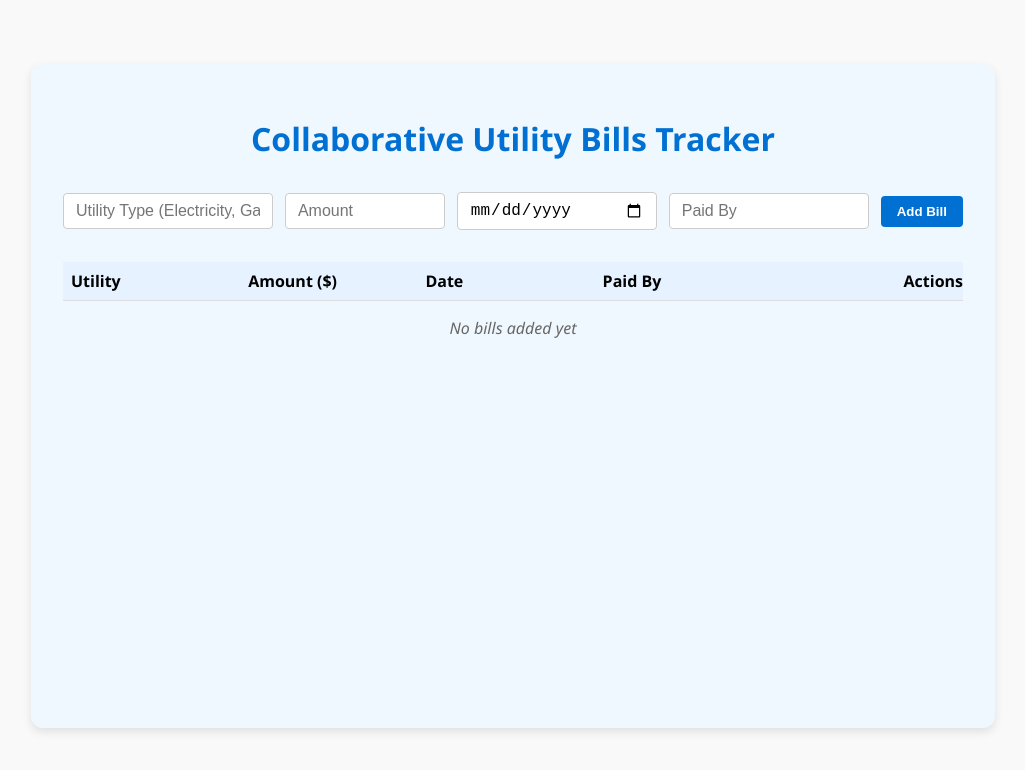
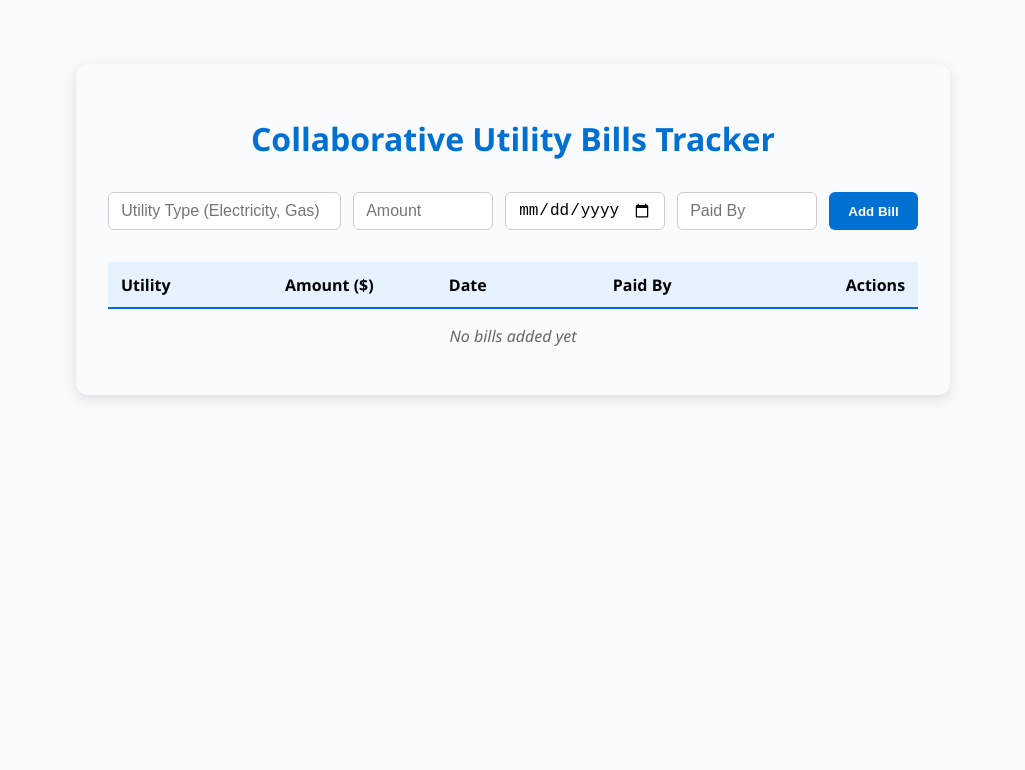
Before and after one commit to rohitvhanji/collab-itinerary-app, a React (Vite) app in the folder client/: page / in a window 1280 px wide. Shown: the top 770 px of the page, without its empty margins (127-1152 px from the left). Built offline with nearby package versions, Linux system fonts and the light colour scheme.

Commit message:
Update App.css

```diff
--- a/client/src/App.css
+++ b/client/src/App.css
@@ -1,198 +1,136 @@
-/* Overall Container */
+/* Container */
 .app-container {
   max-width: 900px;
-  width: 100%;
   margin: 2rem auto;
   padding: 2rem;
-  background-color: #f0f8ff; /* Salesforce light blue */
+  background-color: #f9fbff;
   border-radius: 12px;
-  box-shadow: 0 4px 10px rgb(0 0 0 / 0.1);
-  min-height: 600px;
-  font-family: 'Segoe UI', Tahoma, Geneva, Verdana, sans-serif;
+  box-shadow: 0 4px 12px rgba(0, 0, 0, 0.1);
+  font-family: "Segoe UI", Tahoma, Geneva, Verdana, sans-serif;
 }
 
-/* App Title */
+/* Title */
 .app-title {
   text-align: center;
   color: #0070d2;
-  margin-bottom: 2rem;
   font-weight: 700;
   font-size: 2rem;
+  margin-bottom: 2rem;
 }
 
-/* Input Row Styling */
+/* Input Row */
 .input-row {
   display: flex;
+  flex-wrap: wrap;
   gap: 0.75rem;
   margin-bottom: 2rem;
-  align-items: center;
-  flex-wrap: wrap;
   justify-content: center;
 }
 
 .input-row input {
   padding: 0.5rem 0.75rem;
   border: 1px solid #ccc;
-  border-radius: 4px;
+  border-radius: 6px;
   font-size: 1rem;
-}
-
-/* Input Widths */
-.input-utility-type {
+  min-width: 140px;
   flex: 1 1 150px;
-  min-width: 140px;
+  box-sizing: border-box;
 }
 
 .input-amount {
-  flex: 1 1 100px;
-  min-width: 90px;
+  max-width: 120px;
 }
 
 .input-bill-date {
-  flex: 1 1 140px;
-  min-width: 130px;
+  max-width: 160px;
 }
 
 .input-paid-by {
-  flex: 1 1 140px;
-  min-width: 130px;
+  max-width: 140px;
 }
 
-/* Primary Button */
 .button-primary {
   background-color: #0070d2;
   color: white;
   border: none;
-  border-radius: 4px;
-  padding: 0.5rem 1rem;
+  border-radius: 6px;
+  padding: 0.55rem 1.2rem;
+  cursor: pointer;
+  font-weight: 600;
+  flex: 0 0 auto;
+  white-space: nowrap;
+  transition: background-color 0.3s ease;
+}
+
+.button-primary:hover {
+  background-color: #005bb5;
+}
+
+.button-secondary {
+  background-color: #e6f0fa;
+  color: #0070d2;
+  border: 1px solid #0070d2;
+  border-radius: 6px;
+  padding: 0.4rem 0.9rem;
   cursor: pointer;
   font-weight: 600;
   white-space: nowrap;
-  flex: 0 0 auto;
+  transition: background-color 0.3s ease, color 0.3s ease;
 }
 
-/* Secondary Button */
-.button-secondary {
-  background-color: #e0e6ed;
-  color: #333;
-  border: none;
-  border-radius: 4px;
-  padding: 0.5rem 1rem;
-  cursor: pointer;
-  font-weight: 600;
-  white-space: nowrap;
-  flex: 0 0 auto;
+.button-secondary:hover {
+  background-color: #0070d2;
+  color: white;
 }
 
-/* List of Bills */
+/* Bills List Header */
+.bills-list-header,
+.bills-list-item {
+  display: flex;
+  align-items: center;
+  padding: 0.7rem 0;
+  border-bottom: 1px solid #dcdcdc;
+  box-sizing: border-box;
+}
+
+/* Header Specific */
+.bills-list-header {
+  font-weight: 700;
+  background-color: #e6f2ff;
+  border-bottom: 2px solid #0070d2;
+}
+
+/* Columns */
+.bill-column {
+  flex: 1 1 150px;
+  min-width: 140px;
+  padding: 0 0.8rem;
+  text-align: left;
+  word-break: break-word;
+  box-sizing: border-box;
+}
+
+/* Actions column */
+.bill-column-actions {
+  flex: 1 1 140px;
+  min-width: 140px;
+  display: flex;
+  justify-content: flex-end;
+  gap: 0.5rem;
+  padding: 0 0.8rem;
+  box-sizing: border-box;
+}
+
+/* Bills List Container */
 .bills-list {
-  list-style: none;
-  padding: 0;
-  margin: 0;
-  max-height: 350px;
+  max-height: 400px;
   overflow-y: auto;
 }
 
-.bills-list-item,
-.bills-list-header {
-  display: flex;
-  align-items: center;
-  padding: 0.5rem 0;
-  border-bottom: 1px solid #ddd;
-}
-
-.bills-list-header {
-  font-weight: bold;
-  background-color: #e6f2ff;
-}
-
-.bill-column {
-  flex: 1 1 150px;
-  min-width: 120px;
-  padding: 0 8px;
-  text-align: left;
-  word-break: break-word;
-}
-
-.bill-column-actions {
-  flex: 1 1 180px;
-  min-width: 160px;
-  display: flex;
-  gap: 0.5rem;
-  justify-content: flex-end;
-}
-
-/* Consistent Date Color */
-.bills-list-item-info span.date {
-  color: #0070d2;
-  font-weight: 500;
-}
-
-/* Action Buttons */
-.bills-list-item-actions {
-  flex: 1 1 35%;
-  min-width: 200px;
-  display: flex;
-  gap: 0.5rem;
-  justify-content: flex-end;
-  flex-wrap: wrap;
-}
-
-.bills-list-item-actions button {
-  flex: 1 1 90px;
-}
-
-/* No Bills Message */
+/* No bills message */
 .no-bills {
   text-align: center;
   padding: 1rem;
+  font-style: italic;
   color: #666;
-  font-style: italic;
 }
-
-/* Analytics Container */
-.analytics-container {
-  margin-top: 40px;
-  padding: 20px;
-  background-color: #eef4fb; /* Light Salesforce-style analytics bg */
-  border-radius: 8px;
-  border: 1px solid #cfd8e3;
-  box-shadow: 0 2px 6px rgba(0, 0, 0, 0.05);
-  font-family: 'Segoe UI', Tahoma, Geneva, Verdana, sans-serif;
-}
-
-/* Section Title */
-.analytics-summary h3 {
-  margin-bottom: 15px;
-  font-weight: 600;
-  font-size: 1.25rem;
-  color: #1a1a1a;
-}
-
-/* Section Layout */
-.analytics-section {
-  margin-bottom: 20px;
-}
-
-/* List Items */
-.analytics-section ul {
-  list-style-type: none;
-  padding-left: 0;
-}
-
-.analytics-section li {
-  padding: 4px 0;
-  border-bottom: 1px solid #eee;
-  font-size: 0.95rem;
-  color: #333;
-}
-
-/* Month Picker Styling */
-.month-picker {
-  margin-left: 10px;
-  padding: 6px 12px;
-  border: 1px solid #ccc;
-  border-radius: 4px;
-  font-size: 0.95rem;
-  color: #0070d2;
-}
```
